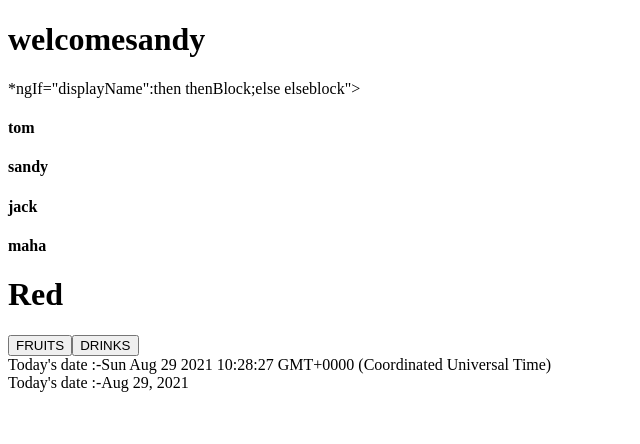
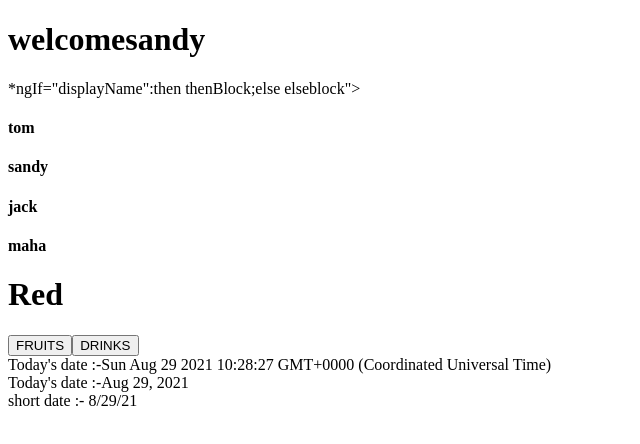
Before and after one commit to sandhiya02/Angular-Demo, an Angular app in the folder angular1/: page / in a window 1280 px wide. Shown: the top 444 px of the page, without its empty margins (0-640 px from the left). Built offline with nearby package versions, Linux system fonts and the light colour scheme.

Commit message:
short date pipe

```diff
--- a/angular1/src/app/pipes/pipes.component.html
+++ b/angular1/src/app/pipes/pipes.component.html
@@ -4,3 +4,6 @@
 <div>
     Today's date :-{{presentDate | date}}
 </div>
+<div>
+    short date :- {{presentDate | date:'shortDate'}}
+</div>
```
